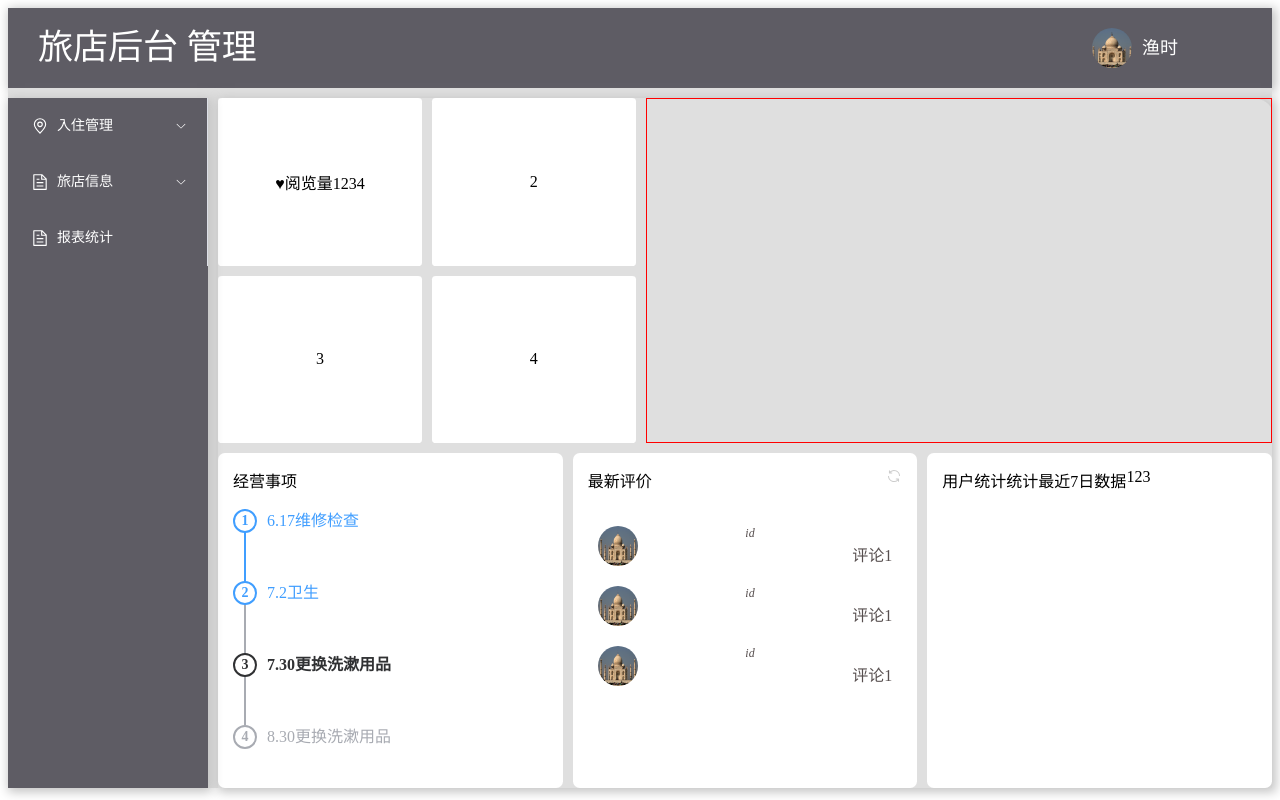
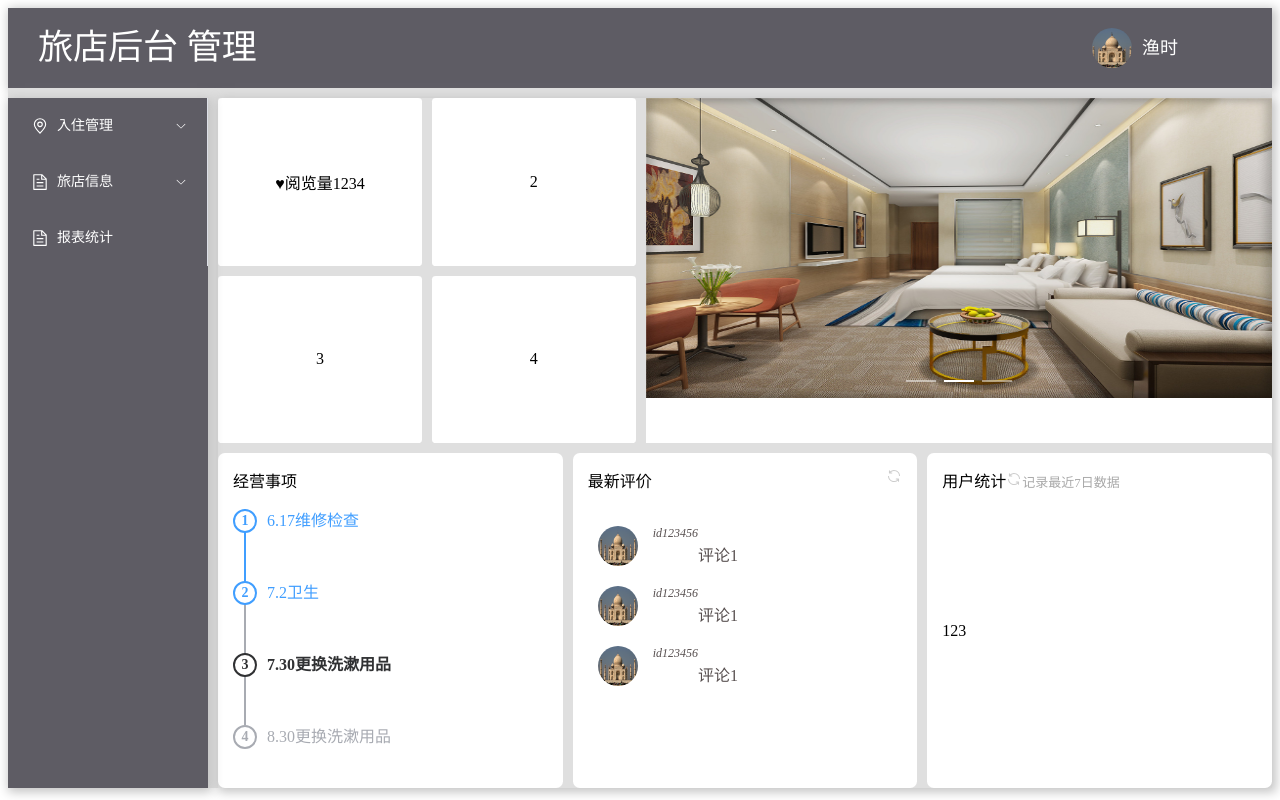
Before and after one commit to fognac/hostels, a Vue app: page /report in a window 1280 px wide. Built offline with nearby package versions, Linux system fonts and the light colour scheme; sample sign-in values are in the browser's storage.

Commit message:
轮播图

```diff
--- a/src/views/report/index.vue
+++ b/src/views/report/index.vue
@@ -10,12 +10,16 @@
                 <div>4</div>
             </div>
             <div class="topRight">
-                <el-carousel height="100%" autoplay>
-                    <el-carousel-item>
-                        <img src="../../../public/pic/item1.jpg" alt="carousel image"
+
+                <el-carousel autoplay>
+                    <el-carousel-item v-for='item in pic.list' :key='item.index'>
+                        <img :src="item.src" alt="carousel image" style="height: 100%; width: 100%;">
+                        <img src="../../../public/pic/item2.jpg" alt="carousel image"
                             style="width: 10px; height: 100px;">
                     </el-carousel-item>
                 </el-carousel>
+
+
             </div>
         </div>
         <div class='bottom'>
@@ -38,13 +42,13 @@
                         </el-icon></span></div>
                 <div class='comments'>
                     <div>
-                        <img src='../../../public/a.jpg'><i>id</i>
+                        <img src='../../../public/a.jpg'><i>id123456</i>
                         <span>评论1</span>
                     </div>
-                    <div><img src='../../../public/a.jpg'><i>id</i>
+                    <div><img src='../../../public/a.jpg'><i>id123456</i>
                         <span>评论1</span>
                     </div>
-                    <div> <img src='../../../public/a.jpg'><i>id</i>
+                    <div> <img src='../../../public/a.jpg'><i>id123456</i>
                         <span>评论1</span>
                     </div>
 
@@ -52,13 +56,15 @@
             </div>
             <!-- 第三个盒子 -->
             <div>
-                <div>用户统计<span>统计最近7日数据</span></div>
+                <div class="title"><span>用户统计</span><el-icon color='#ccc'>
+                        <Refresh />
+                    </el-icon>
+                    <span class='tipmMsg' style='color: darkgrey; font-size: small;'>记录最近7日数据</span>
+                </div>
                 <div>123</div>
             </div>
         </div>
     </div>
-
-
 </template>
 
 <script setup>
@@ -120,12 +126,9 @@ const pic = ref({
 }
 
 .topRight {
-    border: 1px solid red;
     width: 60%;
     height: 100%;
-    display: flex;
-    justify-content: center;
-    align-items: center;
+    background-color: white;
     margin-left: 10px;
 }
 
@@ -149,7 +152,7 @@ const pic = ref({
     vertical-align: top;
 }
 
-
+/* 第一个 */
 .bottom>div .title {
     position: relative;
     height: 20px;
@@ -160,11 +163,10 @@ const pic = ref({
     float: right;
 }
 
+/* 第二个 */
 .comments {
     width: 100%;
     height: 230px;
-    overflow: auto;
-
 }
 
 .comments div {
@@ -173,24 +175,22 @@ const pic = ref({
     width: 100%;
     height: auto;
     display: flex;
-    /* 使用 flex 布局 */
-    justify-content: space-between;
-    /* 左右对齐 */
+    justify-content: flex-start;
     align-items: flex-end;
-    /* 底部对齐 */
 }
 
 .comments img {
     border-radius: 50%;
     width: 40px;
     height: 40px;
-    margin-right: 10px;
+    margin-right: 15px;
 }
 
 /* 评论id和文字  */
 .comments span {
     font-size: 16px;
     color: rgb(87, 79, 79);
+    position: relative;
 
 }
 
@@ -198,8 +198,9 @@ const pic = ref({
     font-size: 12px;
     color: rgb(87, 79, 79);
     align-self: flex-start;
-    /* 图片和 id 顶部对齐 */
     margin-bottom: auto;
-    /* 确保 id 底部与评论文本对齐 */
 }
+
+/* 第三个盒子 */
+.tipmMsg {}
 </style>
```
